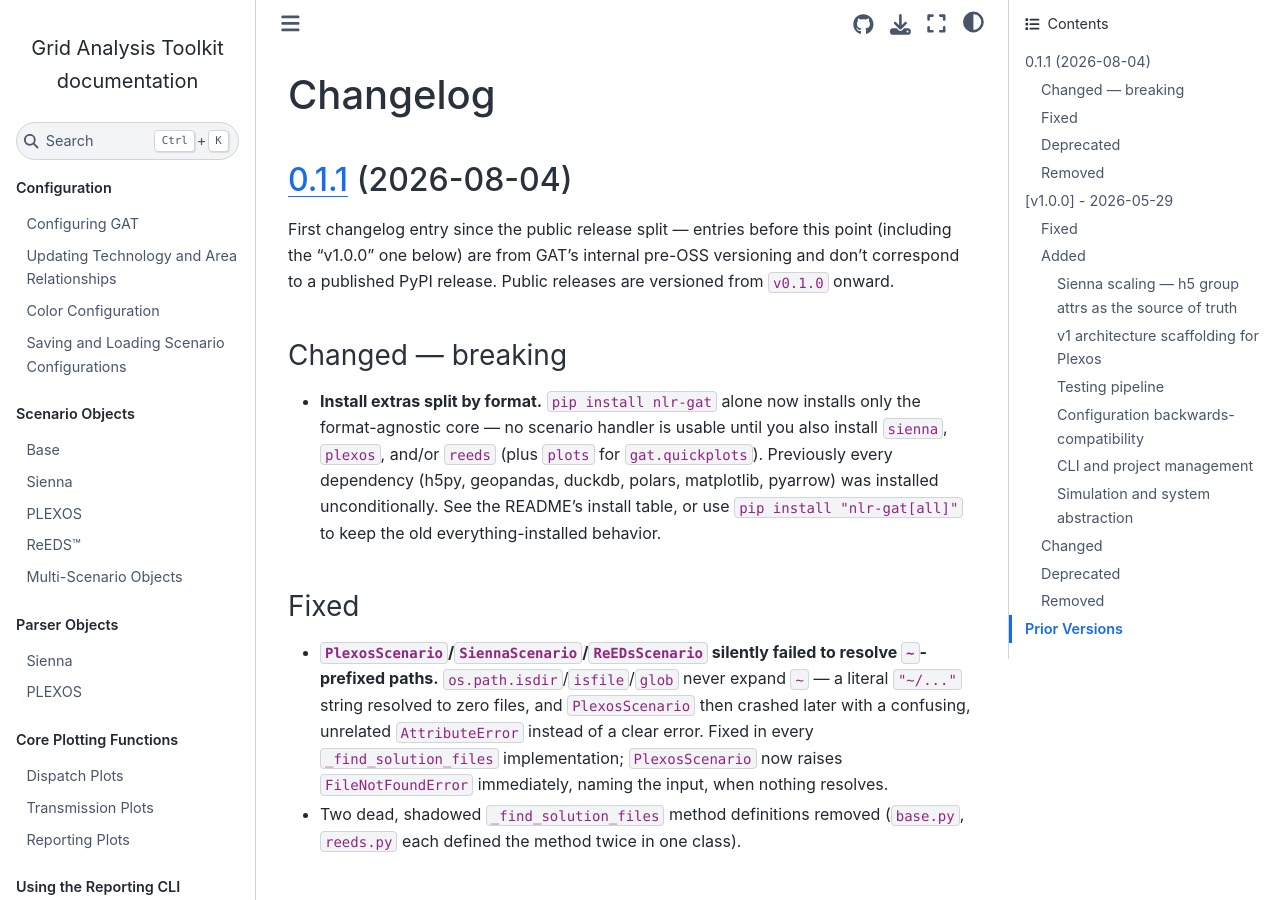
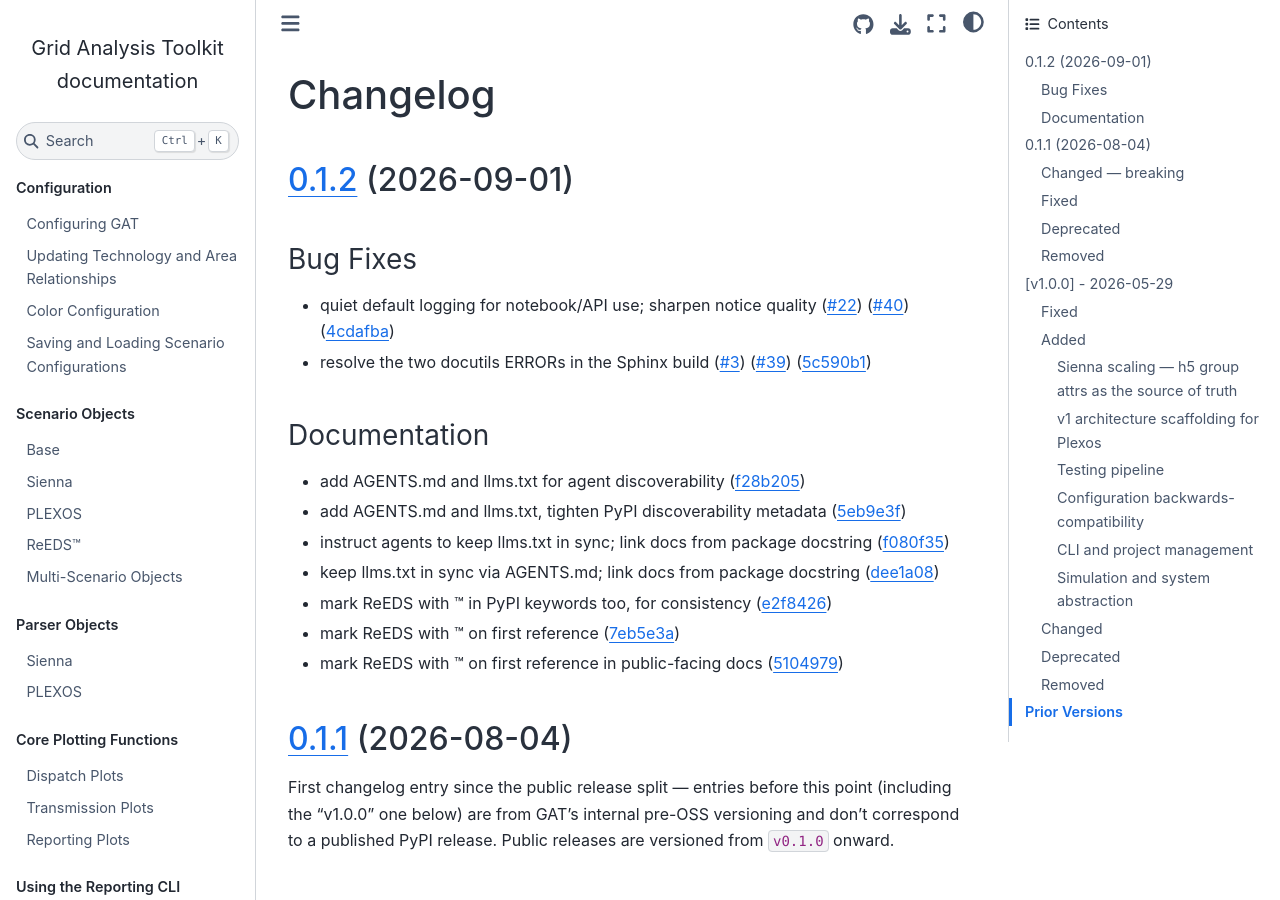
Before and after one commit to NatLabRockies/GridAnalysisToolkit, a Sphinx documentation site: the page built from docs/source/CHANGELOG.md, in a window 1280 px wide and 900 px high. Built offline with Sphinx 7.4.7 and the Sphinx Book theme 1.1.4, drawn with Linux system fonts in a browser that asks for light colours; pages that are not in the unit, such as notebooks, are missing from menus; the version number could not be read and is left out.

Commit message:
chore(main): release nlr-gat 0.1.2

```diff
--- a/docs/source/CHANGELOG.md
+++ b/docs/source/CHANGELOG.md
@@ -1,4 +1,23 @@
 # Changelog
+
+## [0.1.2](https://github.com/NatLabRockies/GridAnalysisToolkit/compare/nlr-gat-v0.1.1...nlr-gat-v0.1.2) (2026-09-01)
+
+
+### Bug Fixes
+
+* quiet default logging for notebook/API use; sharpen notice quality ([#22](https://github.com/NatLabRockies/GridAnalysisToolkit/issues/22)) ([#40](https://github.com/NatLabRockies/GridAnalysisToolkit/issues/40)) ([4cdafba](https://github.com/NatLabRockies/GridAnalysisToolkit/commit/4cdafba25178c56e62a8a7111692e7230d0621c3))
+* resolve the two docutils ERRORs in the Sphinx build ([#3](https://github.com/NatLabRockies/GridAnalysisToolkit/issues/3)) ([#39](https://github.com/NatLabRockies/GridAnalysisToolkit/issues/39)) ([5c590b1](https://github.com/NatLabRockies/GridAnalysisToolkit/commit/5c590b1cd2e0bd1e40e05ff3fe58b81bd6c74257))
+
+
+### Documentation
+
+* add AGENTS.md and llms.txt for agent discoverability ([f28b205](https://github.com/NatLabRockies/GridAnalysisToolkit/commit/f28b2058666c4994def4c94d72850ca92194c99e))
+* add AGENTS.md and llms.txt, tighten PyPI discoverability metadata ([5eb9e3f](https://github.com/NatLabRockies/GridAnalysisToolkit/commit/5eb9e3ff90a3c79ccbca6558e8507017d4ca94b4))
+* instruct agents to keep llms.txt in sync; link docs from package docstring ([f080f35](https://github.com/NatLabRockies/GridAnalysisToolkit/commit/f080f355847f033ff29571a2931e3a0832683ba5))
+* keep llms.txt in sync via AGENTS.md; link docs from package docstring ([dee1a08](https://github.com/NatLabRockies/GridAnalysisToolkit/commit/dee1a08419b9fa9686a542a538163bec1807f38b))
+* mark ReEDS with (TM) in PyPI keywords too, for consistency ([e2f8426](https://github.com/NatLabRockies/GridAnalysisToolkit/commit/e2f8426edba58e297bc0d3897c9a9261481a0d61))
+* mark ReEDS with (TM) on first reference ([7eb5e3a](https://github.com/NatLabRockies/GridAnalysisToolkit/commit/7eb5e3aef2122486629a29115de36da81de7f702))
+* mark ReEDS with (TM) on first reference in public-facing docs ([5104979](https://github.com/NatLabRockies/GridAnalysisToolkit/commit/5104979cb02389d715cc43803ab174488241414d))
 
 ## [0.1.1](https://github.com/NatLabRockies/GridAnalysisToolkit/compare/nlr-gat-v0.1.0...nlr-gat-v0.1.1) (2026-08-04)
 
```
Also changed, not shown: .release-please-manifest.json.
